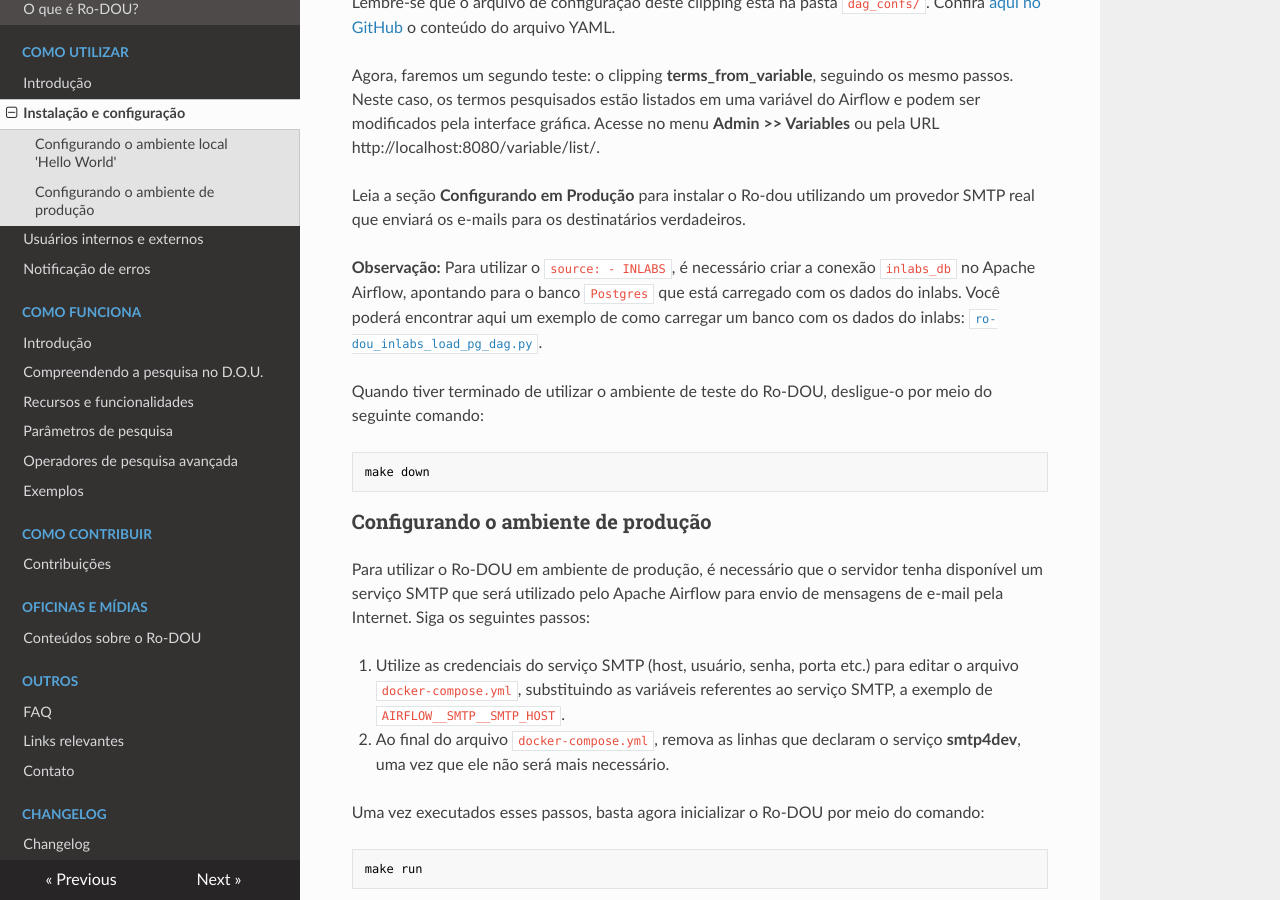
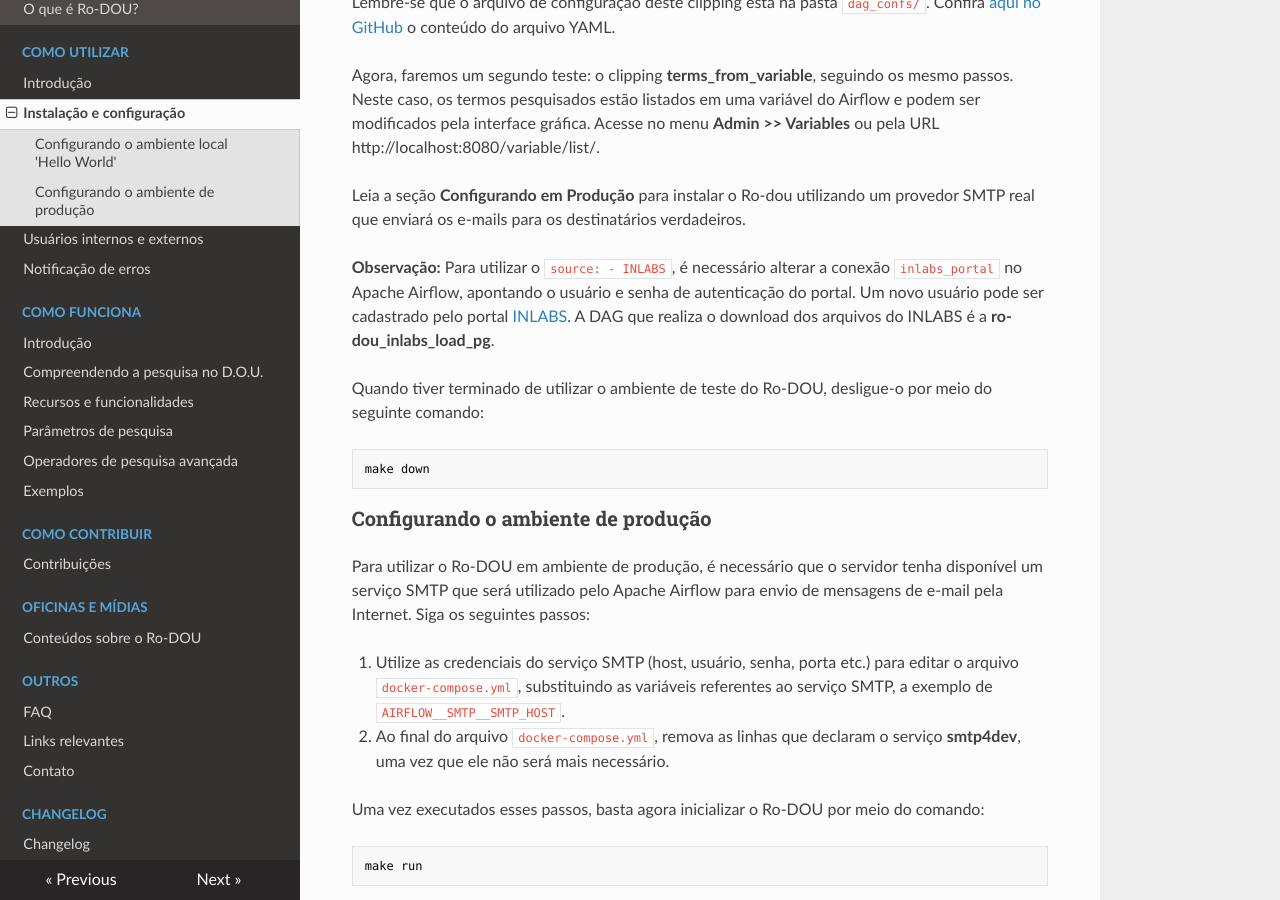
Before and after one commit to gestaogovbr/Ro-dou, an MkDocs documentation site: the page built from docs/docs/como_utilizar/instalacao.md, in a window 1280 px wide and 900 px high, scrolled down 1257 px. Built offline with MkDocs 1.6.1, drawn with Linux system fonts in a browser that asks for light colours; nearby versions of some CDN libraries.

Commit message:
update install docs

```diff
--- a/docs/docs/como_utilizar/instalacao.md
+++ b/docs/docs/como_utilizar/instalacao.md
@@ -33,7 +33,8 @@
 
 Leia a seção **Configurando em Produção** para instalar o Ro-dou utilizando um provedor SMTP real que enviará os e-mails para os destinatários verdadeiros.
 
-**Observação:** Para utilizar o `source: - INLABS`, é necessário criar a conexão `inlabs_db` no Apache Airflow, apontando para o banco `Postgres` que está carregado com os dados do inlabs. Você poderá encontrar aqui um exemplo de como carregar um banco com os dados do inlabs: [`ro-dou_inlabs_load_pg_dag.py`](https://github.com/gestaogovbr/Ro-dou/blob/main/dag_load_inlabs/ro-dou_inlabs_load_pg_dag.py).
+**Observação:** Para utilizar o `source: - INLABS`, é necessário alterar a conexão `inlabs_portal` no Apache Airflow, apontando o usuário e senha de autenticação do portal. Um novo usuário pode ser cadastrado pelo portal [INLABS](https://inlabs.in.gov.br/acessar.php). A DAG
+que realiza o download dos arquivos do INLABS é a **ro-dou_inlabs_load_pg**.
 
 Quando tiver terminado de utilizar o ambiente de teste do Ro-DOU, desligue-o por meio do seguinte comando:
 
```
